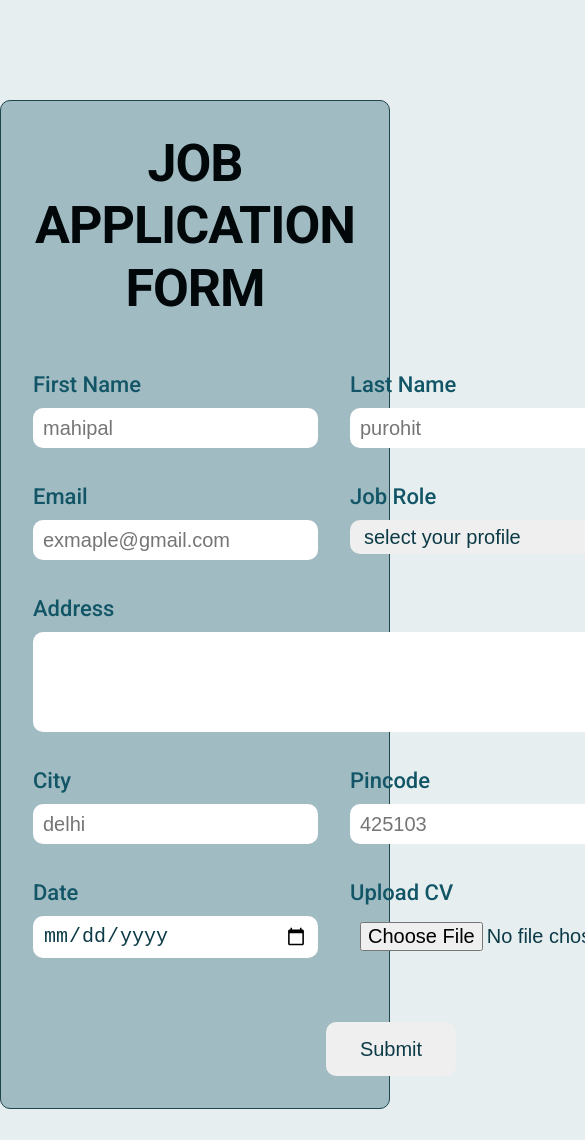
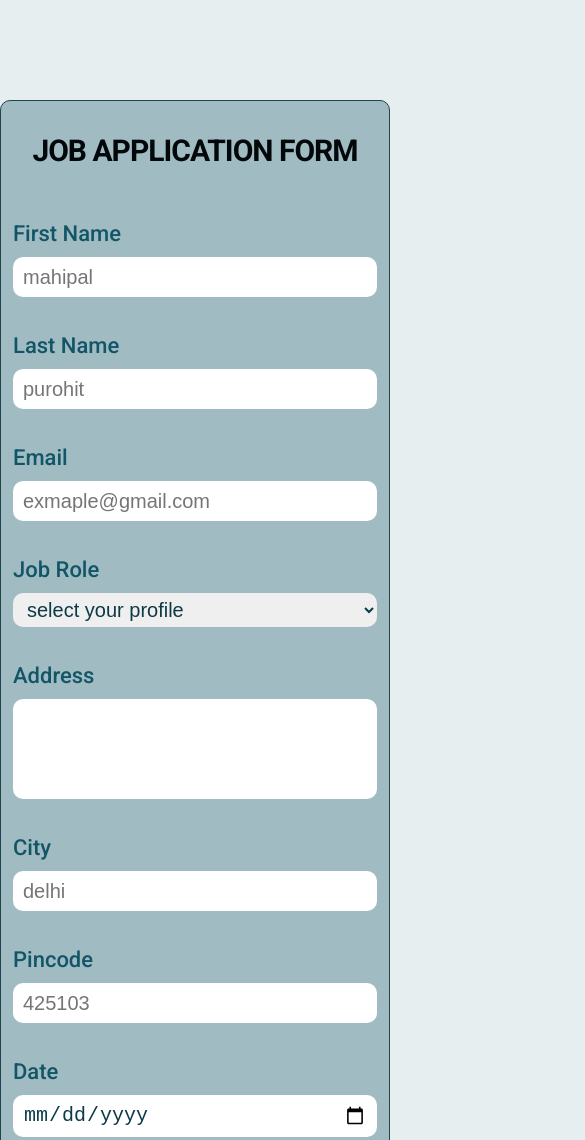
Before and after one commit to mahipurohit1/Job-Application-Form, a plain HTML site: page index.html in a window 390 px wide. Shown: the top 1140 px of the page, 585 px wide, since content can reach past the window. Drawn offline with Linux system fonts and the light colour scheme.

Commit message:
responsive done

```diff
--- a/style.css
+++ b/style.css
@@ -30,6 +30,7 @@ body {
   border-radius: 1rem;
 }
 .primary-heading {
+  width: 100%;
   font-size: 5.2rem;
   font-weight: 700;
   text-align: center;
@@ -65,6 +66,7 @@ body {
   line-height: 1.5;
   color: #0c3b47;
   border: none;
+  width: 100%;
   border-radius: 1rem;
   padding: 0.5rem 1rem;
 }
@@ -99,3 +101,27 @@ body {
   cursor: pointer;
   outline: 1px solid #115566;
 }
+
+@media (max-width: 50em) {
+  .html {
+    font-size: 50%;
+  }
+
+  .form {
+    grid-template-columns: 1fr;
+  }
+  .primary-heading {
+    font-size: 3.6rem;
+  }
+  .container {
+    padding: 0 4.8rem;
+  }
+}
+@media (max-width: 31em) {
+  .primary-heading {
+    font-size: 3rem;
+  }
+  .container {
+    padding: 0 1.2rem;
+  }
+}
```
